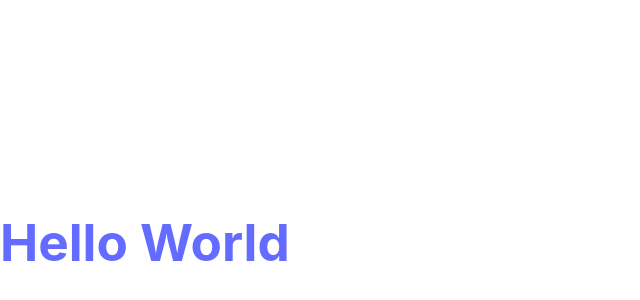
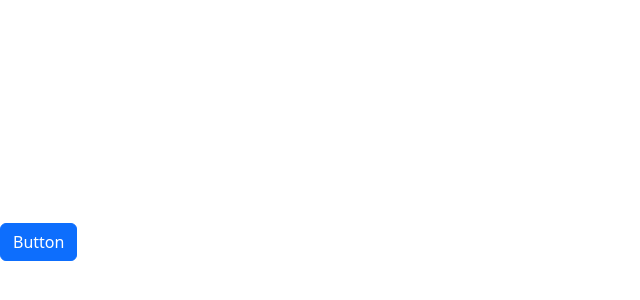
Before and after one commit to C0SMlC/React-18, a React (Vite) app: page / in a window 1280 px wide. Shown: the part 158-458 px from the top of the page, without its empty margins (0-640 px from the left). Built offline with nearby package versions, Linux system fonts and the light colour scheme.

Commit message:
Exercise-I

```diff
--- a/index.html
+++ b/index.html
@@ -4,6 +4,15 @@
     <meta charset="UTF-8" />
     <link rel="icon" type="image/svg+xml" href="/vite.svg" />
     <meta name="viewport" content="width=device-width, initial-scale=1.0" />
+    <script
+      defer
+      src="https://code.jquery.com/jquery-3.6.0.slim.min.js"
+    ></script>
+    <script
+      defer
+      src="https://cdnjs.cloudflare.com/ajax/libs/popper.js/2.9.3/umd/popper.min.js"
+    ></script>
+
     <title>Vite + React + TS</title>
   </head>
   <body>
--- a/package.json
+++ b/package.json
@@ -10,7 +10,10 @@
   },
   "dependencies": {
     "bootstrap": "^5.3.0-alpha3",
+    "jquery": "^3.6.4",
+    "popper.js": "^1.16.1",
     "react": "^18.2.0",
+    "react-bootstrap": "^2.7.4",
     "react-dom": "^18.2.0"
   },
   "devDependencies": {
--- a/src/App.tsx
+++ b/src/App.tsx
@@ -44,17 +44,35 @@
 
 // export default Greeting;
 
+// import React from 'react';
+// import Alert from './alert';
+
+// const App = () => {
+// return (
+//   <div>
+//     <Alert>
+//       <h1>Hello World </h1>
+//     </Alert>
+//   </div>
+// );
+// };
+
+// export default App;
+
 import React from 'react';
-import Alert from './alert';
+// Import Bootstrap CSS
+import 'bootstrap/dist/css/bootstrap.min.css';
 
-const App = () => {
+// Import Bootstrap JS
+import 'bootstrap/dist/js/bootstrap.min.js';
+
+import Button from './button';
+function App() {
   return (
     <div>
-      <Alert>
-        <h1>Hello World </h1>
-      </Alert>
+      <Button onBtnClick={() => console.log('Clicked')}>primary</Button>
     </div>
   );
-};
+}
 
 export default App;
--- /dev/null
+++ b/src/button.tsx
@@ -0,0 +1,16 @@
+import React from 'react';
+import button from './../node_modules/react-bootstrap/Button';
+
+interface props {
+  children: string;
+  onBtnClick: () => void;
+}
+const Button = ({ children, onBtnClick }: props) => {
+  return (
+    <button className={'btn btn-' + children} onClick={onBtnClick}>
+      Button
+    </button>
+  );
+};
+
+export default Button;
```
Also changed, not shown: 1 other file (tests, documents, lock files or other folders).
